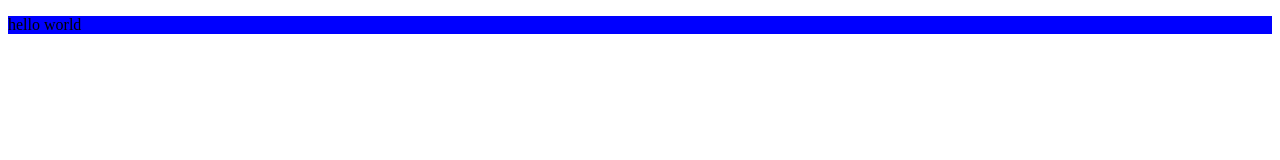
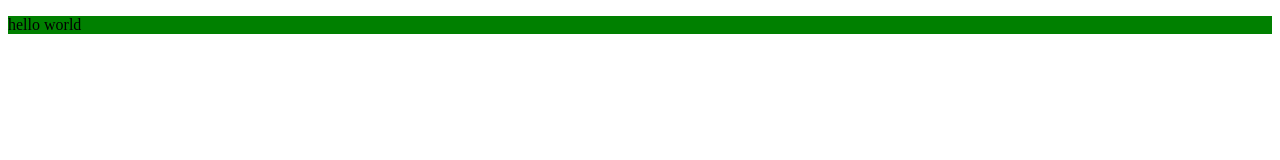
Before and after one commit to Nazish-Iftikhar/homepage, a plain HTML site: page index.html in a window 1280 px wide. Drawn offline with Linux system fonts and the light colour scheme.

Commit message:
changed the background of para

```diff
--- a/index.html
+++ b/index.html
@@ -5,7 +5,7 @@
     <meta name="viewport" content="width=device-width, initial-scale=1.0">
     <title>Document</title>
     <style>
-        p{background-color: blue;}
+        p{background-color: green;}
     </style>
 </head>
 <body>
```
